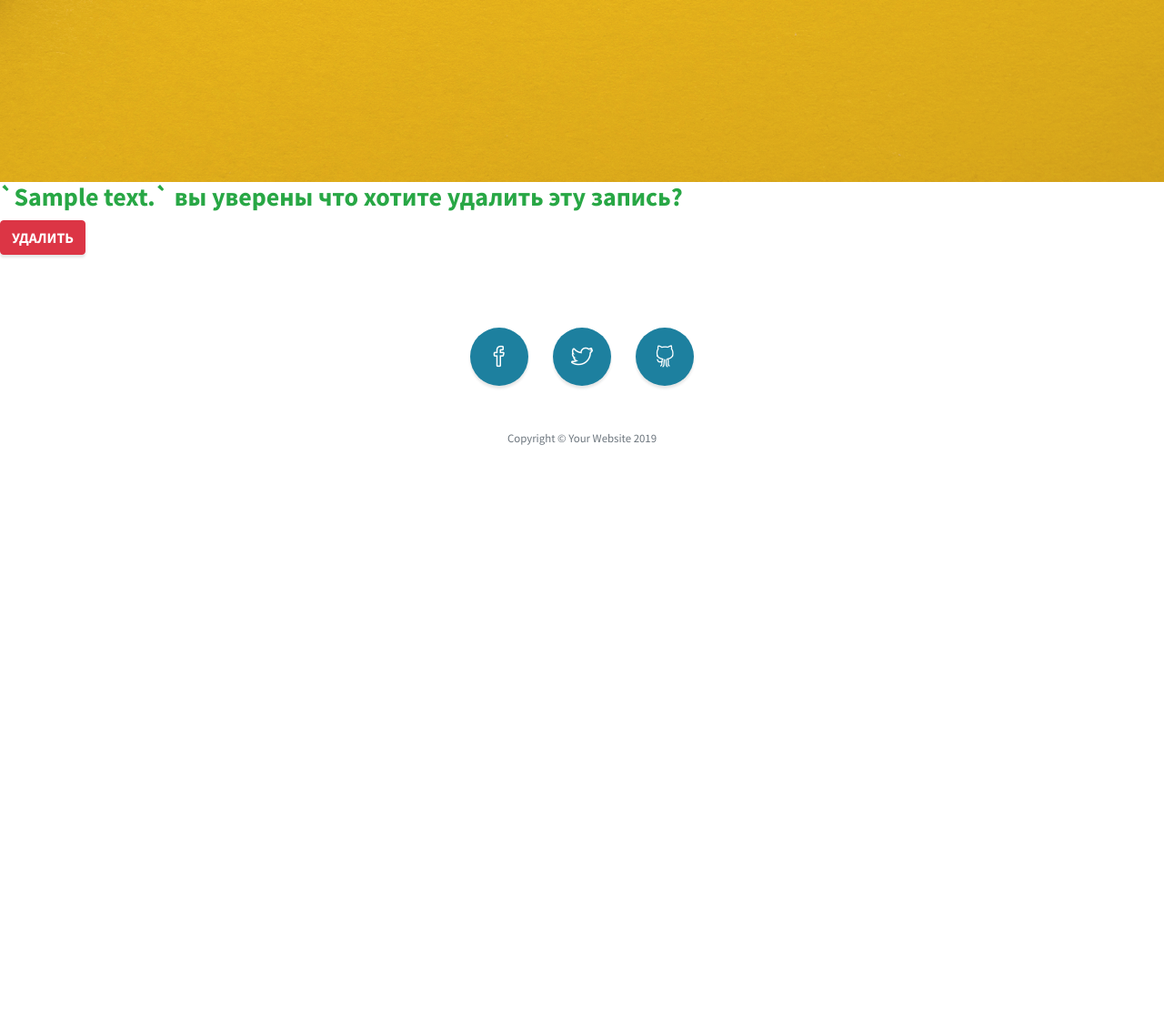
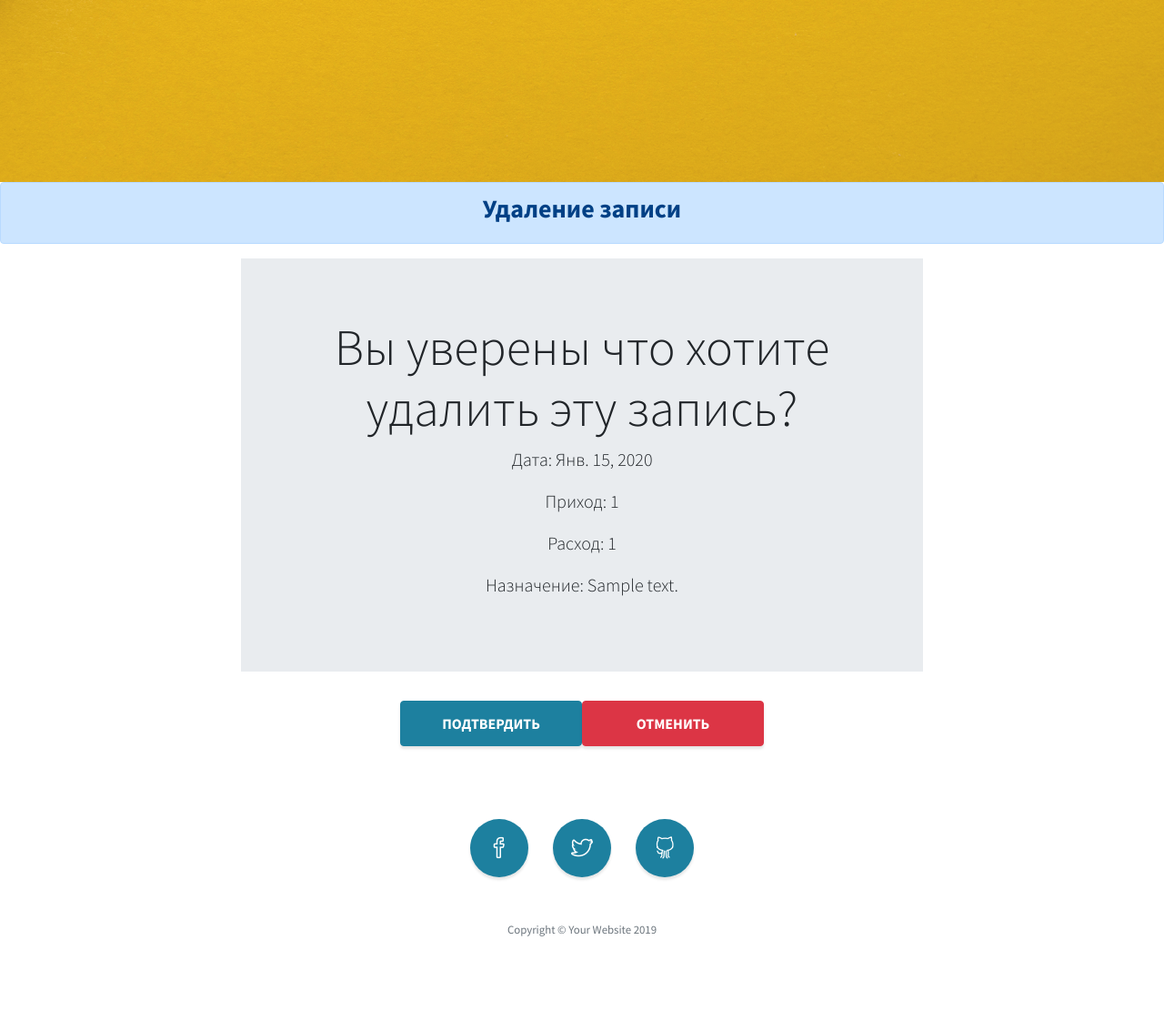
Before and after one commit to AlikBerry/Docbiz_enterprise, a Django app: page /table_trans/1/delete in a window 1280 px wide. Shown: the part 600-1711 px from the top of the page at 91% size. Before the commit the page ends 1089 px from the top, so only its background shows below. Run offline with Django 3.2, Linux system fonts and the light colour scheme; a user stored in the database is signed in; tables that the repository leaves empty hold one stand-in row (values such as "Sample post"); some libraries are stand-ins or nearby versions.

Commit message:
release_v2.2

```diff
--- a/docbiz_app/views.py
+++ b/docbiz_app/views.py
@@ -130,7 +130,6 @@ def add_transaction(request):
            return redirect('table_trans')
     return render(request, 'transaction_form.html', context)
 
-
 @login_required(login_url="/login")
 def update_transaction(request, id):
     context = login_page_data()
@@ -139,8 +138,19 @@ def update_transaction(request, id):
     if form.is_valid():
         form.save()
         return redirect("/table_trans")
-    return render(request, 'update_transaction_form.html', {'transaction': transaction}, context)
+    return render(request, 'update_transaction_form.html', {'transaction': transaction})
 
+@login_required(login_url="/login")
+def delete_transaction(request, id):
+    context = login_page_data()
+    transaction = Transactions.objects.get(id=id)
+    if transaction:
+        if request.method == 'POST':
+            transaction.delete()
+            return redirect('table_trans')
+        context['transaction'] = transaction
+        return render(request, 'confirm.html', context)
+    return redirect("table_trans")
 
 
 @login_required(login_url="/login")
@@ -170,16 +180,3 @@ def terminals_detail(request, id):
     context = login_page_data()
     context["terminal_detail"] = terminals_list
     return  render(request, 'table_terminal.html', context)
-
-@login_required(login_url="/login")
-def delete_transaction(request, id):
-    context = {}
-    transaction = Transactions.objects.get(id=id)
-    if transaction:
-        if request.method == 'POST':
-            transaction.delete()
-            messages.success(request, 'Успешно удалено!')
-            return redirect('table_trans')
-        context['transaction'] = transaction
-        return render(request, 'confirm.html', context)
-    return redirect("table_trans")
--- a/templates/confirm.html
+++ b/templates/confirm.html
@@ -3,10 +3,36 @@
 {% load widget_tweaks %}
 {% block content %}
 
-<form method="post" action="{% url 'delete_transaction' transaction.id %}">
+<div class="alert alert-primary" role="alert" style="text-align: center">
+    <h3>Удаление записи</h3>
+  </div>
+<form method="POST" action="{% url 'delete_transaction' transaction.id %}">
   {% csrf_token %}
-  <h3 class="text-success">`{{ transaction.description }}` вы уверены что хотите удалить эту запись?</h3>
-  <button type="submit" class="btn btn-danger">УДАЛИТЬ</button>
+  <div style="display: table;
+  margin-right: auto;
+  margin-left: auto;
+  text-align: center;
+  width: 750px;
+  height: 450px">
+
+    <div class="jumbotron jumbotron-fluid">
+        <div class="container">
+          <h6 class="display-4">Вы уверены что хотите удалить эту запись?</h6>
+          <p class="lead">Дата: {{ transaction.created_date }}</p>
+          <p class="lead">Приход: {{ transaction.incoming }}</p>
+          <p class="lead">Расход: {{ transaction.expense }}</p>
+          <p class="lead">Назначение: {{ transaction.description }}</p>
+        </div>
+    </div>
+
+    <button type="submit" class="btn btn-primary" style="width: 200px;
+    height: 50px">ПОДТВЕРДИТЬ</button>
+
+    <a href="{% url 'table_trans' %}"><button type="button" class="btn btn-danger" style="width: 200px;
+      height: 50px">ОТМЕНИТЬ</button></a>
+    </div>
 </form>
 
+
+
 {% endblock %}
```
Also changed, not shown: templates/table_transaction.html (+4 -6 lines), templates/update_transaction_form.html (+6 -3 lines).
